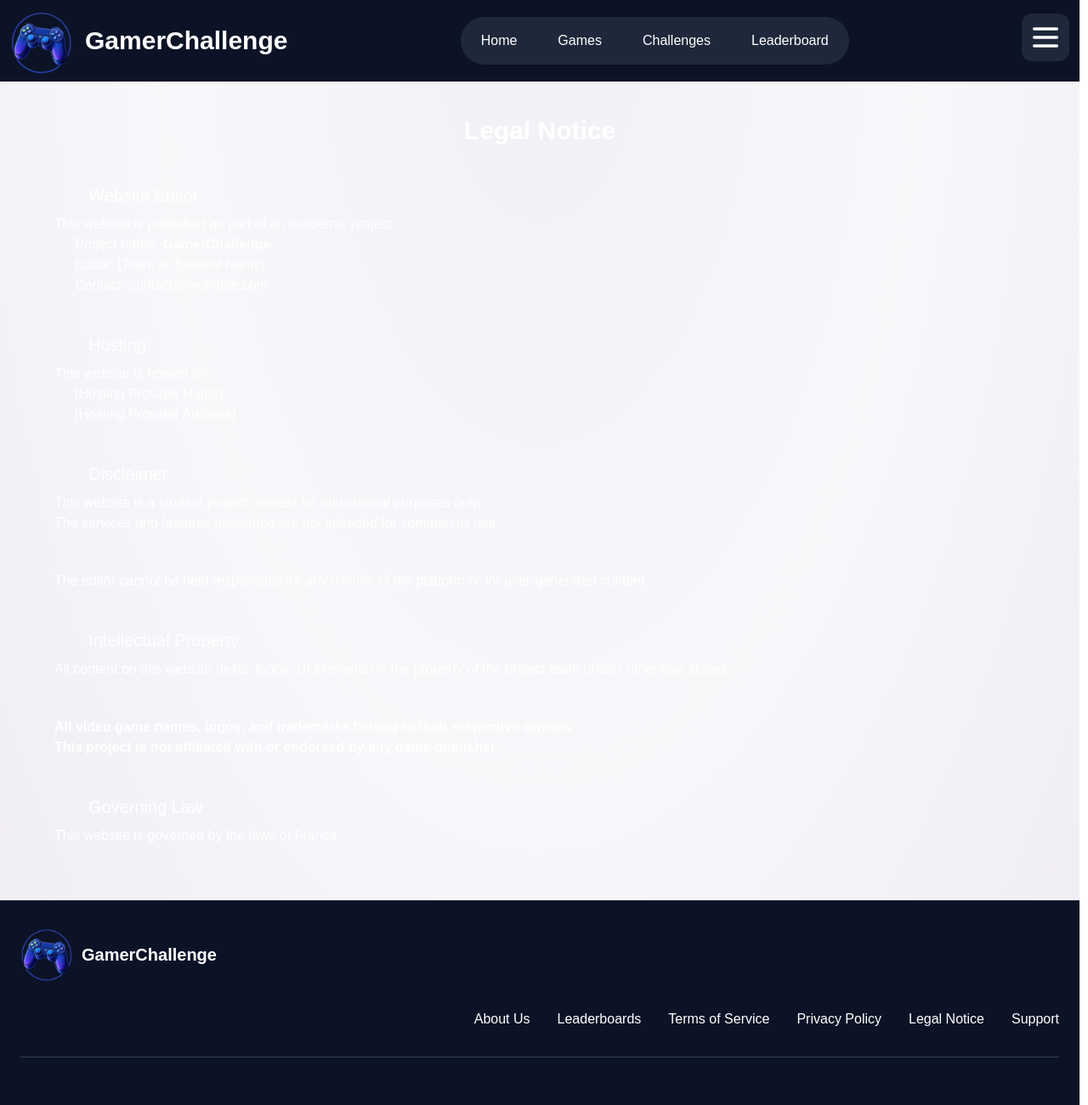
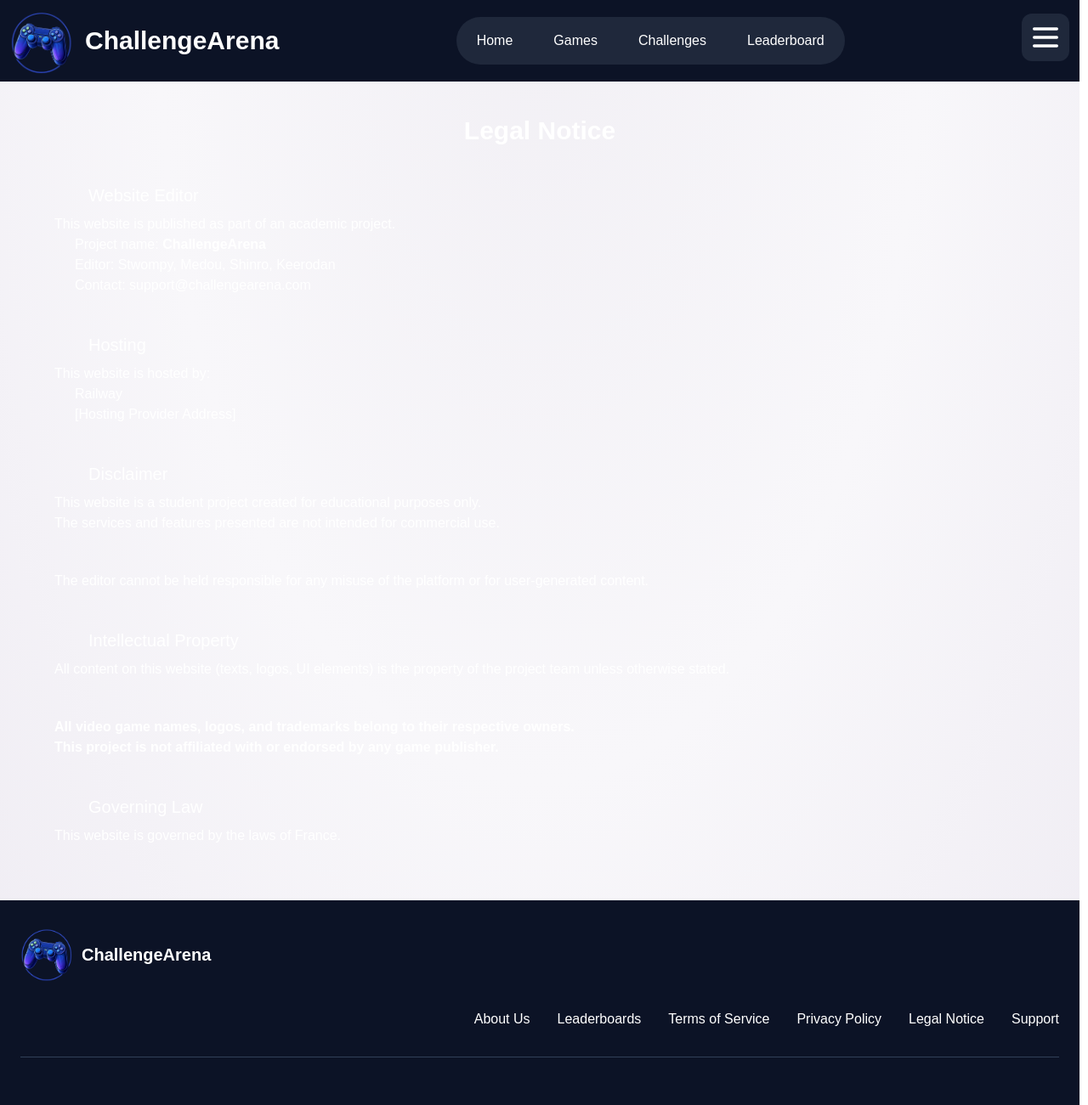
Before and after one commit to RomainLocatelli/challenge-arena, a Next.js app in the folder client/: page /legal-notice in a window 1280 px wide. Shown: the whole page at 85% size. Built offline with nearby package versions, Linux system fonts and the light colour scheme; no server answers.

Commit message:
(fix legal notice) change few text in legal notice, add easter egg, change the name of the web site everywhere needed

```diff
--- a/client/src/app/globals.css
+++ b/client/src/app/globals.css
@@ -22,7 +22,7 @@
   --button-delete: #b91c1c;
   --button-delete-hover: #ff0000;
   --searchbar-color: #6b3cf615;
-  --modal-filter-searchebar: #6b3cf615;
+  --modal-filter-searchebar: #e4e7ee;
   --profile-modify-text-area: var(--color-slate-400);
   --profile-save-button: var(--color-green-600);
   --danger-button: var(--color-red-700);
@@ -67,7 +67,7 @@
     --button-delete: #b91c1c;
     --button-delete-hover: #ff0000;
     --searchbar-color: #6203d721;
-    --modal-filter-searchebar: #6203d721;
+    --modal-filter-searchebar: #1f283b;
     --profile-modify-text-area: var(--color-slate-400);
     --profile-save-button: var(--color-green-600);
     --danger-button: var(--color-red-700);
--- a/client/src/app/legal-notice/page.tsx
+++ b/client/src/app/legal-notice/page.tsx
@@ -8,17 +8,22 @@ export default function legalNotice() {
           <p>This website is published as part of an academic project.</p>
           <ul className="pl-6">
             <li>
-              Project name: <strong>GamerChallenge</strong>
+              Project name: <strong>ChallengeArena</strong>
             </li>
-            <li>Editor: [Team or Student Name]</li>
-            <li>Contact: contact@example.com</li>
+            <li>
+              Editor: Stwompy, Medou, Shinro, Keerodan{' '}
+              <span className="opacity-0 hover:opacity-100 hover:text-(--button-delete)">
+                and the Discord&apos;s fart sound
+              </span>
+            </li>
+            <li>Contact: support@challengearena.com</li>
           </ul>
         </li>
         <li className="p-3 pb-8">
           <h3 className="pb-2 pl-10 text-xl">Hosting</h3>
           <p>This website is hosted by:</p>
           <ul className="pl-6">
-            <li>[Hosting Provider Name]</li>
+            <li>Railway</li>
             <li>[Hosting Provider Address]</li>
           </ul>
         </li>
--- a/client/src/app/privacy-policy/page.tsx
+++ b/client/src/app/privacy-policy/page.tsx
@@ -56,7 +56,7 @@ export default function privacyPolicy() {
           <h3 className="pb-2 pl-10 text-xl">7. Contact</h3>
           <p>
             For any privacy-related request, please contact: <br />
-            privacy@example.com
+            support@challengearena.com
           </p>
         </li>
       </ol>
--- a/client/src/component/footer/Footer.tsx
+++ b/client/src/component/footer/Footer.tsx
@@ -16,7 +16,7 @@ export default function Footer() {
               alt="gamerchallenge logo"
             />
           </div>
-          <h2 className="text-xl font-bold">GamerChallenge</h2>
+          <h2 className="text-xl font-bold">ChallengeArena</h2>
         </Link>
 
         {/* Liens du footer */}
@@ -27,10 +27,7 @@ export default function Footer() {
           <Link href="/leaderboards" className="hover:text-(--button-select) transition-colors">
             Leaderboards
           </Link>
-          <Link
-            href="/terms-of-service"
-            className="hover:text-(--button-select) transition-colors"
-          >
+          <Link href="/terms-of-service" className="hover:text-(--button-select) transition-colors">
             Terms of Service
           </Link>
           <Link href="/privacy-policy" className="hover:text-(--button-select) transition-colors">
--- a/client/src/component/header/Header.tsx
+++ b/client/src/component/header/Header.tsx
@@ -19,7 +19,7 @@ export default function Header() {
           height={100}
           alt="gamerchallenge logo"
         />
-        <h1 className=" text-sm sm:text-3xl font-extrabold content-center">GamerChallenge</h1>
+        <h1 className=" text-sm sm:text-3xl font-extrabold content-center">ChallengeArena</h1>
       </Link>
 
       {/* desktop menu */}
```
